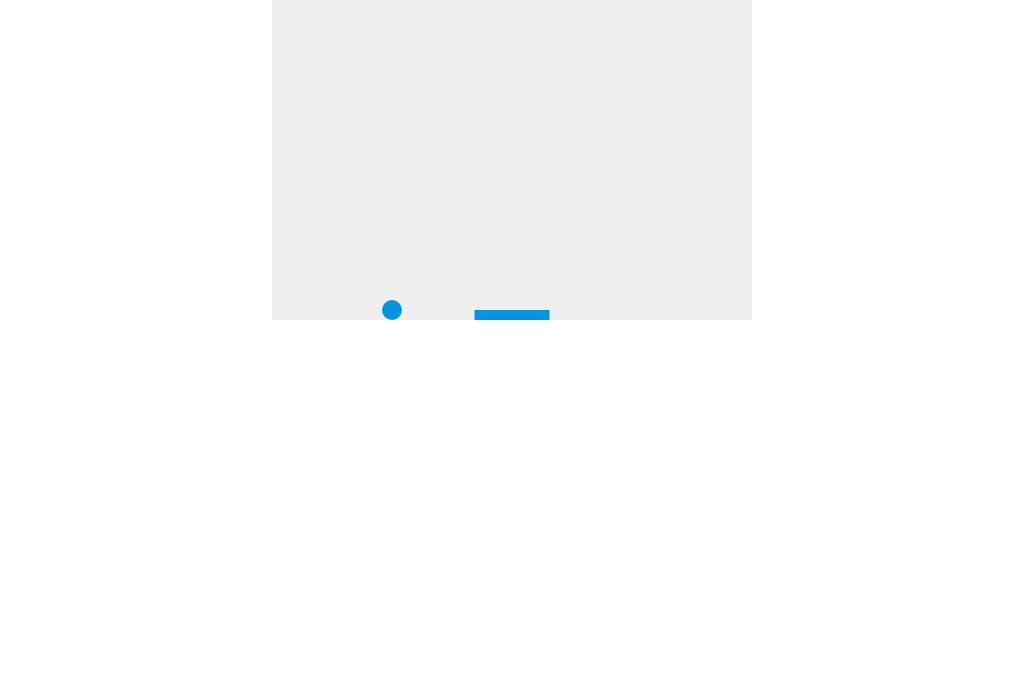
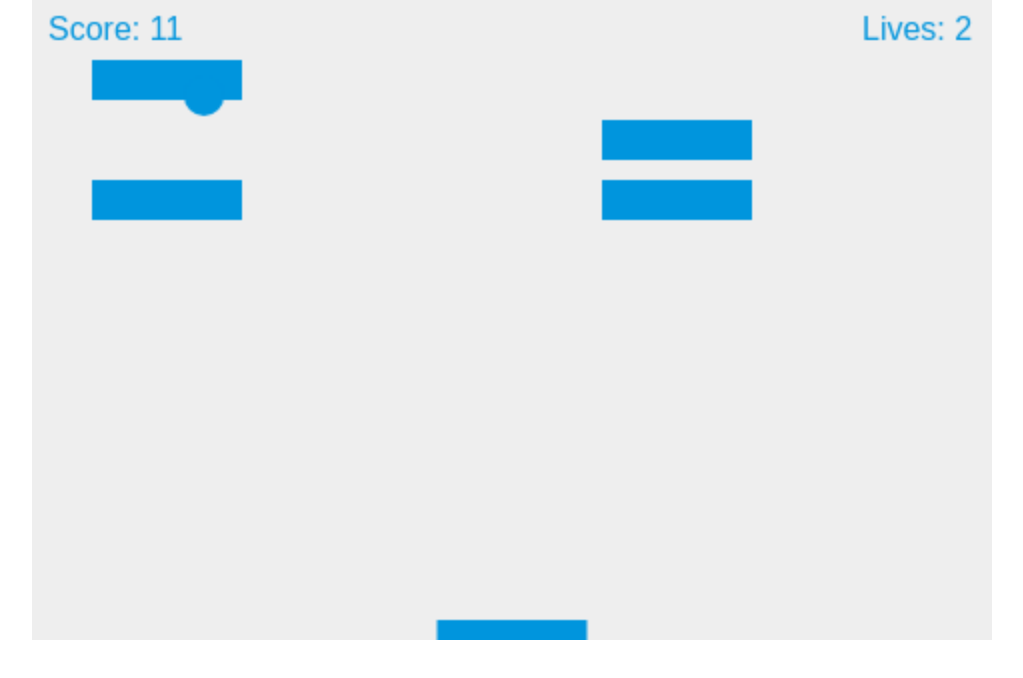
Before and after one commit to profounddark/breakout, a plain HTML site: page index.html in a window 1280 px wide. Shown: the whole page, without its empty margins (128-1151 px from the left). Drawn offline with Linux system fonts and the light colour scheme.

Commit message:
Mostly done with tutorial

```diff
--- a/css/style.css
+++ b/css/style.css
@@ -9,4 +9,5 @@ canvas
     background: #eee;
     display: block;
     margin: 0 auto;
+    width: 75%
 }
--- a/js/main.js
+++ b/js/main.js
@@ -15,9 +15,34 @@ let paddleX;
 let rightPressed = false;
 let leftPressed = false;
 
+const brickRowCount = 3;
+const brickColumnCount = 5;
+const brickWidth = 75;
+const brickHeight = 20;
+const brickPadding = 10;
+const brickOffsetTop = 30;
+const brickOffsetLeft = 30;
+
 let interval;
 
+let bricks = [];
+let score = 0;
+let lives = 3;
 
+
+function drawLives()
+{
+    ctx.font = "16px Arial";
+    ctx.fillStyle = "#0095DD";
+    ctx.fillText("Lives: "+lives, theCanvas.width-65, 20);
+}
+
+function drawScore()
+{
+    ctx.font = "16px Arial";
+    ctx.fillStyle = "#0095DD";
+    ctx.fillText("Score: " + score, 8, 20);
+}
 
 function drawBall()
 {
@@ -37,11 +62,37 @@ function drawPaddle()
     ctx.closePath();
 }
 
+function drawBricks()
+{
+    for(let c=0; c<brickColumnCount; c++)
+    {
+        for(let r=0; r<brickRowCount; r++)
+        {
+            if (bricks[c][r].status == 1)
+            {
+                let brickX = (c*(brickWidth+brickPadding))+brickOffsetLeft;
+                let brickY = (r*(brickHeight+brickPadding))+brickOffsetTop;
+                bricks[c][r].x = brickX;
+                bricks[c][r].y = brickY;
+                ctx.beginPath();
+                ctx.rect(brickX, brickY, brickWidth, brickHeight);
+                ctx.fillStyle = "#0095DD";
+                ctx.fill();
+                ctx.closePath();
+            }
+        }
+    }
+}
+
 function draw()
 {
     ctx.clearRect(0, 0, theCanvas.width, theCanvas.height);
+    drawBricks();
     drawBall();
     drawPaddle();
+    drawScore();
+    drawLives();
+    collisionDetection();
 
     if (x + dx > theCanvas.width-ballRadius || x + dx < ballRadius)
     {
@@ -60,9 +111,22 @@ function draw()
         }
         else
         {
-            alert("GAME OVER!");
-            document.location.reload();
-            clearInterval(interval);
+            lives--;
+            if(!lives)
+            {
+                alert("GAME OVER!");
+                document.location.reload();
+                clearInterval(interval);
+            }
+            else
+            {
+                x = theCanvas.width / 2;
+                y = theCanvas.height - 30;
+                dx = 2;
+                dy = -2;
+                paddleX = (theCanvas.width - paddleWidth)/2;
+            }
+
         }
 
     }
@@ -113,6 +177,34 @@ function keyUpHandler(e)
     }
 }
 
+function collisionDetection()
+{
+    for (let c=0; c<brickColumnCount; c++)
+    {
+        for (let r=0; r<brickRowCount; r++)
+        {
+            let b = bricks[c][r];
+            if (b.status == 1)
+            {
+                if (x > b.x && x < b.x + brickWidth && y > b.y && y < b.y + brickHeight)
+                {
+                    dy = -dy;
+                    b.status = 0;
+                    score++;
+                    if (score==brickRowCount*brickColumnCount)
+                    {
+                        alert("YOU WIN! Congratulations!");
+                        document.location.reload();
+                        clearInterval(interval);
+
+                    }
+                }
+            }
+
+        }
+    }
+}
+
 document.addEventListener("keydown", keyDownHandler, false);
 document.addEventListener("keyup", keyUpHandler, false);
 
@@ -124,6 +216,15 @@ document.addEventListener("DOMContentLoaded", function(event)
 
     paddleX = (theCanvas.width-paddleWidth)/2;
 
+    for (let c=0; c<brickColumnCount; c++)
+    {
+        bricks[c] = [];
+        for (let r=0; r<brickRowCount; r++)
+        {
+            bricks[c][r] = { x:0, y:0, status:1 };
+        }
+    }
+
     x = theCanvas.width / 2;
     y = theCanvas.height - 30;
     interval = setInterval(draw, 10);
```
